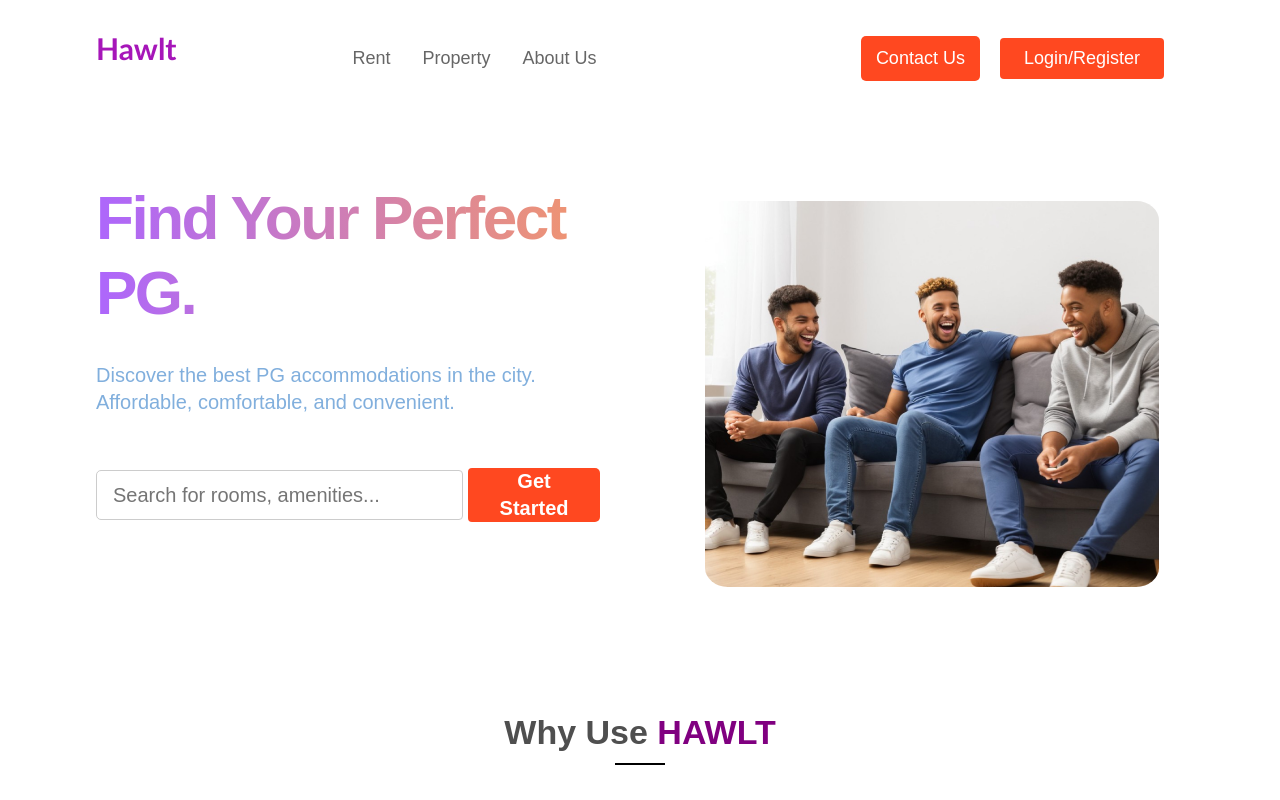
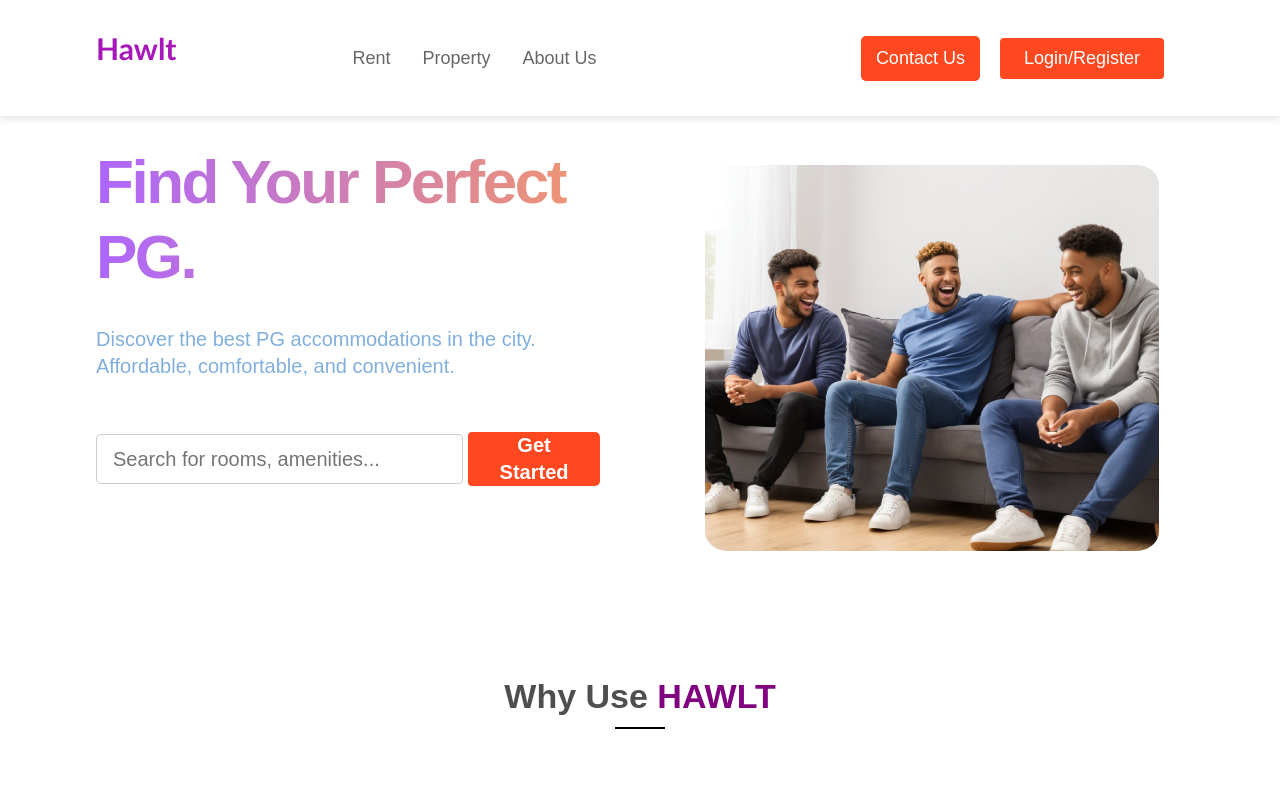
Before and after one commit to Poushik11/hawlt_internship, a React (Create React App) app: page / in a window 1280 px wide. Shown: the top 800 px of the page. Built offline with nearby package versions, Linux system fonts and the light colour scheme.

Commit message:
done changes

```diff
--- a/src/components/Header/Header.css
+++ b/src/components/Header/Header.css
@@ -2,6 +2,7 @@
 
 /* Header container */
 .hd__header {
+  margin-top: 5rem;
   display: flex;
 }
 
--- a/src/components/Navbar/Navbar.css
+++ b/src/components/Navbar/Navbar.css
@@ -1,8 +1,15 @@
 .nav__navbar {
   display: flex;
+  position: fixed;
+  top: 0;
+  width: 100%;
   justify-content: space-between;
   align-items: center;
   padding: 2rem 6rem;
+  z-index: 1000;
+  background-color: white;
+  box-shadow: rgba(99, 99, 99, 0.2) 0px 2px 8px 0px;
+  /* margin-bottom: 5rem; */
 }
 
 @import url("https://fonts.googleapis.com/css2?family=Manrope:wght@200;300;400;500;600;700;800&display=swap");
@@ -88,7 +95,6 @@
   background: #a616b9;
 }
 
-
 .nav__navbar-menu {
   margin-left: 1rem;
   display: none;
--- a/src/components/social/social.css
+++ b/src/components/social/social.css
@@ -10,7 +10,7 @@
 }
 
 ul.submenu {
-  background-color: #212121;
+  background-color: #031b34;
   border-radius: 5px;
   display: inline-block;
   padding: 4px 10px;
@@ -74,7 +74,7 @@ ul.submenu li a:hover i.fa-twitter::after {
   opacity: 1;
 }
 
-ul.submenu li a:hover i.fa-google-plus::after {
+ul.submenu li a:hover i.fa-linkedin::after {
   height: 200%;
   width: 200%;
   background-color: rgb(211, 72, 54);
--- a/src/components/social/social.jsx
+++ b/src/components/social/social.jsx
@@ -23,7 +23,7 @@ const SocialMenu = () => {
         </li>
         <li>
           <a href="https://www.linkedin.com/company/hawltnoww/">
-            <i className="fa fa-google-plus"></i>
+            <i className="fa fa-linkedin"></i>
           </a>
         </li>
       </ul>
```
